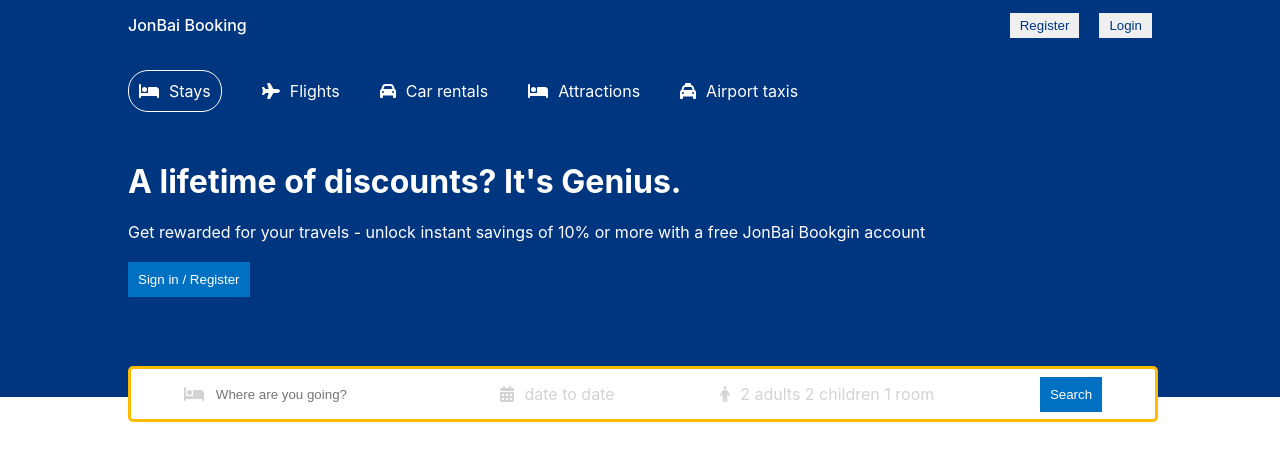
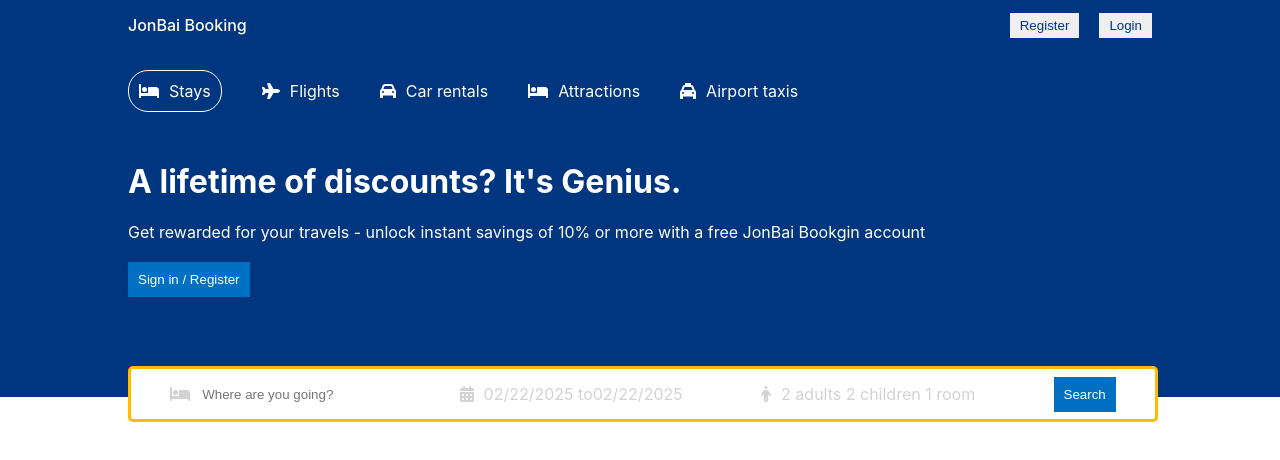
Before and after one commit to jonbaidev/reservation-app, a React (Create React App) app: page / in a window 1280 px wide. Shown: the top 460 px of the page. Built offline with nearby package versions, Linux system fonts and the light colour scheme.

Commit message:
adicionando calendario para escolha de datas e estilizacao

```diff
--- a/src/components/header/Header.jsx
+++ b/src/components/header/Header.jsx
@@ -1,4 +1,3 @@
-import React from 'react'
 import {
     faBed,
     faCalendarDays,
@@ -9,8 +8,23 @@
   } from "@fortawesome/free-solid-svg-icons";
   import { FontAwesomeIcon } from "@fortawesome/react-fontawesome";
   import "./header.css";
+  import { DateRange } from 'react-date-range';
+  import { useState } from "react";
+  import { format } from "date-fns";
+import 'react-date-range/dist/styles.css'; // main style file
+import 'react-date-range/dist/theme/default.css'; // theme css file
 
 const Header = () => {
+    const [openDate, setOpenDate] = useState(false)
+
+    const [date, setDate] = useState([
+        {
+          startDate: new Date(),
+          endDate: new Date(),
+          key: "selection",
+        },
+      ]);
+
   return (
     <div className="header">
         <div className="headerContainer">
@@ -52,7 +66,20 @@
             </div>
             <div className="headerSearchItem">
                 <FontAwesomeIcon icon={faCalendarDays} className="headerIcon" />
-                <span className="headerSearchText">date to date</span>
+                <span onClick={() => setOpenDate(!openDate)} className="headerSearchText">
+                    {`${format(date[0].startDate, "MM/dd/yyyy")}`} to
+                    {`${format(date[0].endDate, "MM/dd/yyyy")}`}
+                </span>
+                { openDate &&
+                <DateRange
+                    editableDateInputs={true}
+                    onChange={(item) => setDate([item.selection])}
+                    moveRangeOnFirstSelection={false}
+                    ranges={date}
+                    className="date"
+                    minDate={new Date()}
+                />
+                }
             </div>
             <div className="headerSearchItem">
                 <FontAwesomeIcon icon={faPerson} className="headerIcon" />
--- a/src/components/header/header.css
+++ b/src/components/header/header.css
@@ -77,3 +77,8 @@
     color: lightgray;
     cursor: pointer;
 }
+
+.date {
+    position: absolute;
+    top: 50px;
+}
```
